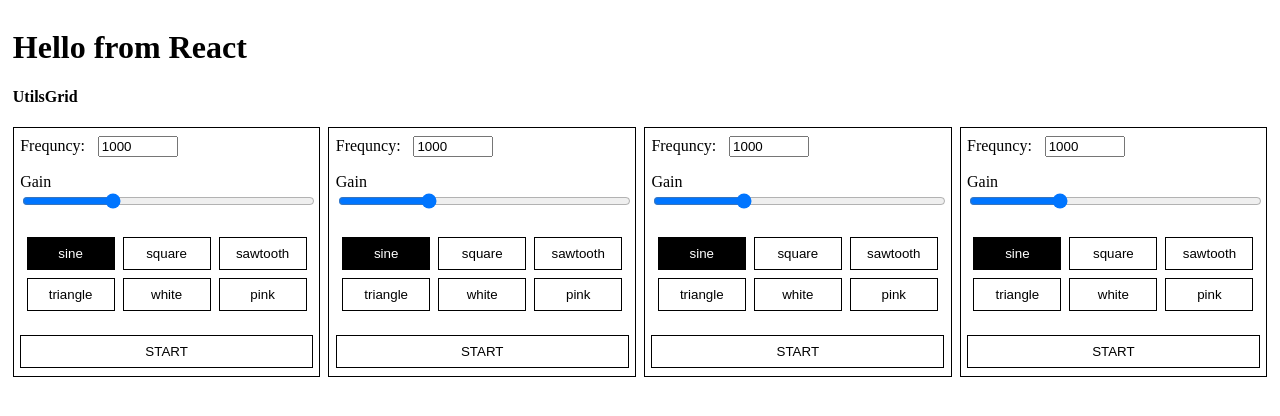
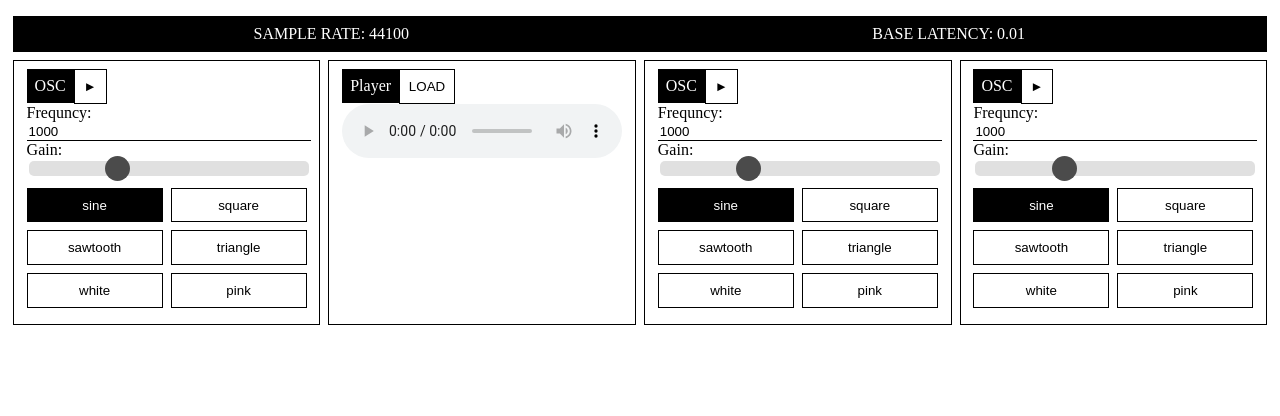
Before and after one commit to CannonFodderr/audioutils, a React (Create React App) app: page / in a window 1280 px wide. Both pictures are taken after a click on the button "START". Shown: the top 416 px of the page. Built offline with nearby package versions, Linux system fonts and the light colour scheme.

Commit message:
Add basic audio player

```diff
--- a/src/components/App/App.css
+++ b/src/components/App/App.css
@@ -9,7 +9,7 @@ body{
     background: transparent;
     color: #000;
     border: 1px solid #000;
-    padding: 1vh;
+    padding: 1.1vh;
     cursor: pointer;
     transition: 0.3s linear;
 }
@@ -21,3 +21,10 @@ body{
     background: #000;
     color: #fff;
 }
+.title{
+    background: #000;
+    color: #fff;
+    padding: 1vh;
+    width: fit-content;
+    display: inline-block;
+}
--- a/src/components/App/App.js
+++ b/src/components/App/App.js
@@ -1,6 +1,7 @@
 import React, {useState, useEffect} from 'react'
 import './App.css'
 import StartScreen from '../StartScreen/StartScreen'
+import Details from '../Details/Details'
 import UtilsGrid from '../UtilsGrid/UtilsGrid'
 
 const App = () => {
@@ -19,7 +20,13 @@ const App = () => {
         if(!audioCTX){
             return <StartScreen initAudioContext={initAudioContext}/>
         }
-        return <UtilsGrid audioCTX={audioCTX}/>
+        return (
+            <>
+            <Details audioCTX={audioCTX}/>
+            <UtilsGrid audioCTX={audioCTX}/>
+            </>
+        )
+
     }
     const checkForAudioContext = () => {
         if(window.AudioContext || window.webkitAudioContext){
@@ -30,10 +37,8 @@ const App = () => {
     useEffect(() => {
         checkIfStandAlone()
     }, [])
-    console.log(audioCTX)
     return(
         <>
-            <h1>Hello from React</h1>
             {checkForAudioContext()}
         </>
     )
--- /dev/null
+++ b/src/components/Details/Details.css
@@ -0,0 +1,15 @@
+.details-util{
+    display: grid;
+    gap: 1vh;
+    grid-template-columns: 1fr 1fr;
+    place-items: center center;
+    text-align: center;
+    margin: 1vh 0;
+    background: #000;
+    color: #fff;
+}
+.detail{
+    display: inline-block;
+    margin: 0 1vw;
+    text-transform: uppercase;
+}
--- /dev/null
+++ b/src/components/Details/Details.js
@@ -0,0 +1,16 @@
+import React from 'react'
+import './Details.css'
+
+const Details = ({audioCTX}) => {
+    console.log(audioCTX)
+    return(
+        <>
+        <div className="util details-util">
+            <div className="detail">Sample Rate: {audioCTX.sampleRate}</div>
+            <div className="detail">Base Latency: {audioCTX.baseLatency}</div>
+        </div>
+        </>
+    )
+}
+
+export default Details
--- a/src/components/Oscillator/Oscillator.css
+++ b/src/components/Oscillator/Oscillator.css
@@ -1,26 +1,55 @@
 .waveformsControl{
     display: grid;
-    grid-template-columns: repeat(3, 1fr);
+    grid-template-columns: repeat(2, 1fr);
     gap: 1vh;
-    margin: 1vh 0.5vw;
+    margin: 1vh 0vw;
 }
 .play-stop-wrapper{
-    display: grid;
-    place-items: center center;
-    padding: 1vh 0.5vw;
+    width: fit-content;
+    display: inline-block;
 }
 .play-stop-btn{
     margin: 0 auto;
-    width: 100%;
+    /* width: 100%; */
+    display: inline-block;
 }
 
-.utilControl{
-    padding: 1vh 0.5vw;
-}
-
-.gain-input{
+.freqControl{
     width: 100%;
 }
 .freqInput{
-    margin: 0 0 0 1vw;
+    border: none;
+    width: 100%;
+    border-bottom: 1px solid #000;
+    outline: none;
 }
+
+.gain-input {
+    -webkit-appearance: none;
+    width: 100%;
+    height: 15px;
+    border-radius: 5px;
+    background: #d3d3d3;
+    outline: none;
+    opacity: 0.7;
+    -webkit-transition: .2s;
+    transition: opacity .2s;
+  }
+
+  .gain-input::-webkit-slider-thumb {
+    -webkit-appearance: none;
+    appearance: none;
+    width: 25px;
+    height: 25px;
+    border-radius: 50%;
+    background: #000;
+    cursor: pointer;
+  }
+
+  .gain-input::-moz-range-thumb {
+    width: 25px;
+    height: 25px;
+    border-radius: 50%;
+    background: #4CAF50;
+    cursor: pointer;
+  }
--- a/src/components/Oscillator/Oscillator.js
+++ b/src/components/Oscillator/Oscillator.js
@@ -11,6 +11,12 @@ const Oscillator = ({audioCTX}) => {
     const [gainValue, setGainValue] = useState(0.3)
     const [isPlaying, setIsPlaying] = useState(false)
     const handleFreqChange = freq => {
+        if(freq > 22000){
+            freq = 22000
+        }
+        if(freq < 20){
+            freq = 20
+        }
         setFreq(freq)
     }
     const handleGainChange = gainValue => {
@@ -19,6 +25,7 @@ const Oscillator = ({audioCTX}) => {
     }
     const handleWavFormChange = newWavForm => {
         osc.disconnect()
+        noiseNode.disconnect()
         setOSC(audioCTX.createOscillator())
         setIsPlaying(false)
         setWavForm(newWavForm)
@@ -92,18 +99,17 @@ const Oscillator = ({audioCTX}) => {
             pinkNoiseGenerator()
         }
         gainNode.connect(audioCTX.destination)
+        setIsPlaying(true)
     }
     const startOscillator = () => {
         gainNode.gain.linearRampToValueAtTime(gainValue, audioCTX.currentTime + 0.2)
         if(gainNode && osc){
-            if(wavForm === "white" || wavForm === "pink"){
-                return playNoise()
-            }
             playSimpleOscType()
         }
     }
     const stopOscillator = () => {
         gainNode.gain.linearRampToValueAtTime(0.001, audioCTX.currentTime + 0.2)
+        noiseNode.disconnect()
         if(wavForm === "white" || wavForm === "pink") return noiseNode.disconnect()
         setTimeout(() => {
             osc.disconnect()
@@ -118,13 +124,29 @@ const Oscillator = ({audioCTX}) => {
             )
         })
     }
-    const buttonText = isPlaying ? "STOP" : "START"
+    const buttonText = isPlaying ? "◻" : "►"
     const checkIfInitialized = () => {
         if(!osc || !gainNode) return null
         return(
             <div className="util">
+                <div className="utilControl">
+                    <div className="title">OSC</div>
+                    <button
+                    className="btn play-stop-btn"
+                    onClick={() => {
+                        if(wavForm === "white" || wavForm === "pink"){
+                            playNoise()
+                        } else {
+                            oscStartClickHandler()
+                        }
+                    }}
+                    >{buttonText}</button>
+                </div>
                 <div className="utilControl freqControl">
-                    <label htmlFor="freqInput">Frequncy:</label>
+                    <div className="play-stop-wrapper">
+
+                    </div>
+                    <label htmlFor="freqInput">Frequncy: </label>
                     <input
                     className="freqInput"
                     id="freqInput"
@@ -137,9 +159,10 @@ const Oscillator = ({audioCTX}) => {
                     />
                 </div>
                 <div className="utilControl gainControl">
-                    <label htmlFor="gainInput">Gain</label>
+                    <label htmlFor="gainInput">Gain:</label>
                     <input
                     className="gain-input"
+                    id="gain-input"
                     type="range"
                     min={0}
                     max={100}
@@ -151,12 +174,7 @@ const Oscillator = ({audioCTX}) => {
                 <div className="utilControl waveformsControl">
                     {renderWaveFormsList()}
                 </div>
-                <div className="play-stop-wrapper">
-                <button
-                className="btn play-stop-btn"
-                onClick={() => {oscStartClickHandler()}}
-                >{buttonText}</button>
-                </div>
+
             </div>
         )
     }
--- /dev/null
+++ b/src/components/Player/Player.css
@@ -0,0 +1,10 @@
+.audio-player{
+    -webkit-box-sizing: border-box;
+    -moz-box-sizing: border-box;
+    -ms-box-sizing: border-box;
+    box-sizing: border-box;
+    width: 100%;
+    -webkit-border-radius: 0;
+    -moz-border-radius: 0;
+    border-radius: 3px;
+}
--- /dev/null
+++ b/src/components/Player/Player.js
@@ -0,0 +1,58 @@
+import React, {useState, useRef} from 'react'
+import './Player.css'
+
+const Player = ({audioCTX}) => {
+    const [audioSource, setAudioSource] = useState(null)
+    const filePickerRef = useRef(null)
+    const audioPlayerRef = useRef(null)
+    const renderAudioPlayer = () => {
+        if(!audioSource) return <audio
+        controls={true}
+        ref={audioPlayerRef}
+        className="audio-player"
+        />
+        return (
+            <audio controls={true} ref={audioPlayerRef} className="audio-player" src={URL.createObjectURL(audioSource)} loop={false} />
+        )
+    }
+    const handleLoadButtonClick = () => {
+        filePickerRef.current.click()
+    }
+    const handleFileUnload = () => {
+        audioPlayerRef.current.pause()
+        audioPlayerRef.current.src = null
+        setAudioSource(null)
+    }
+    const handleFileLoad = () => {
+        setAudioSource(filePickerRef.current.files[0])
+    }
+    const renderLoadUload = () => {
+        if(!audioSource) return <button
+        className="btn btn-load"
+        onClick={() => {handleLoadButtonClick()}}
+        >LOAD</button>
+        return <button
+        className="btn btn-unload"
+        onClick={() => {handleFileUnload()}}
+        >UNLOAD</button>
+    }
+    return(
+        <>
+            <div className="util">
+                <div className="utilControl playerControl">
+                    <div className="title">Player</div>
+                    {renderLoadUload()}
+                    {renderAudioPlayer()}
+                    <input
+                    className="filePicker"
+                    ref={filePickerRef} type="file"
+                    hidden={true}
+                    accept="audio/*"
+                    onChange={() => {handleFileLoad()}}
+                    />
+                </div>
+            </div>
+        </>
+    )
+}
+export default Player
--- a/src/components/StartScreen/StartScreen.js
+++ b/src/components/StartScreen/StartScreen.js
@@ -3,6 +3,7 @@ import React from 'react'
 const StartScreen = ({initAudioContext}) => {
     return (
         <>
+            <h1>Audio Utilities</h1>
             <button className="btn" onClick={initAudioContext}>START</button>
         </>
     )
--- a/src/components/UtilsGrid/UtilsGrid.css
+++ b/src/components/UtilsGrid/UtilsGrid.css
@@ -6,4 +6,20 @@
 
 .util{
     border: 1px solid #000;
+    padding: 1vh 1vw;
 }
+@media only screen and (max-width: 800px) {
+    .utilsGrid {
+        grid-template-columns: 1fr 1fr 1fr;
+    }
+}
+@media only screen and (max-width: 600px) {
+    .utilsGrid {
+        grid-template-columns: 1fr 1fr;
+    }
+}
+@media only screen and (max-width: 360px) {
+    .utilsGrid {
+        grid-template-columns: 1fr;
+    }
+}
--- a/src/components/UtilsGrid/UtilsGrid.js
+++ b/src/components/UtilsGrid/UtilsGrid.js
@@ -1,14 +1,14 @@
 import React from 'react'
 import './UtilsGrid.css'
 import Oscillator from '../Oscillator/Oscillator'
+import Player from '../Player/Player'
 
 const UtilsGrid = ({audioCTX}) => {
     return (
         <>
-        <h4>UtilsGrid</h4>
         <div className="utilsGrid">
             <Oscillator audioCTX={audioCTX}/>
-            <Oscillator audioCTX={audioCTX}/>
+            <Player audioCTX={audioCTX}/>
             <Oscillator audioCTX={audioCTX}/>
             <Oscillator audioCTX={audioCTX}/>
         </div>
```
Also changed, not shown: 1 other file (tests, documents, lock files or other folders).
